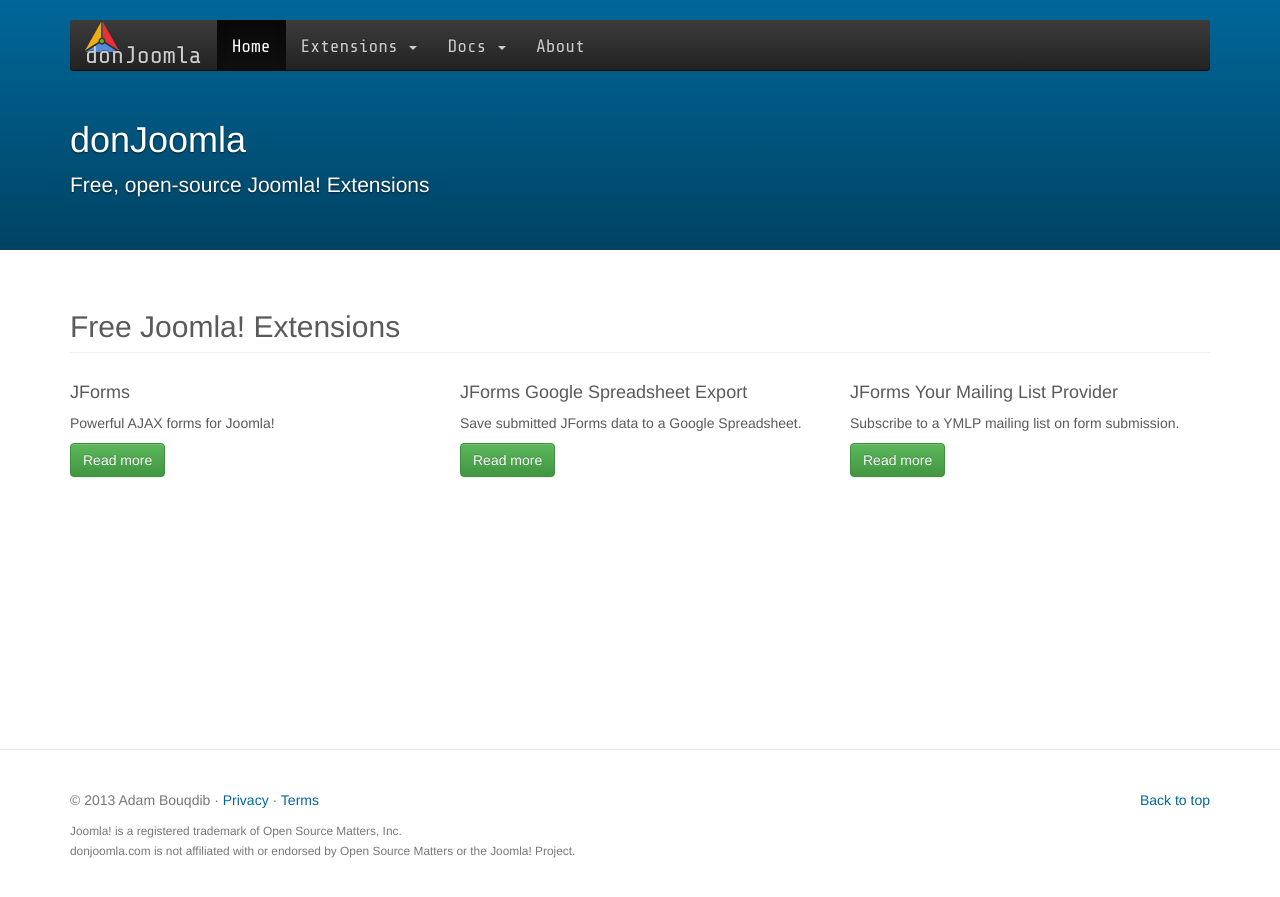
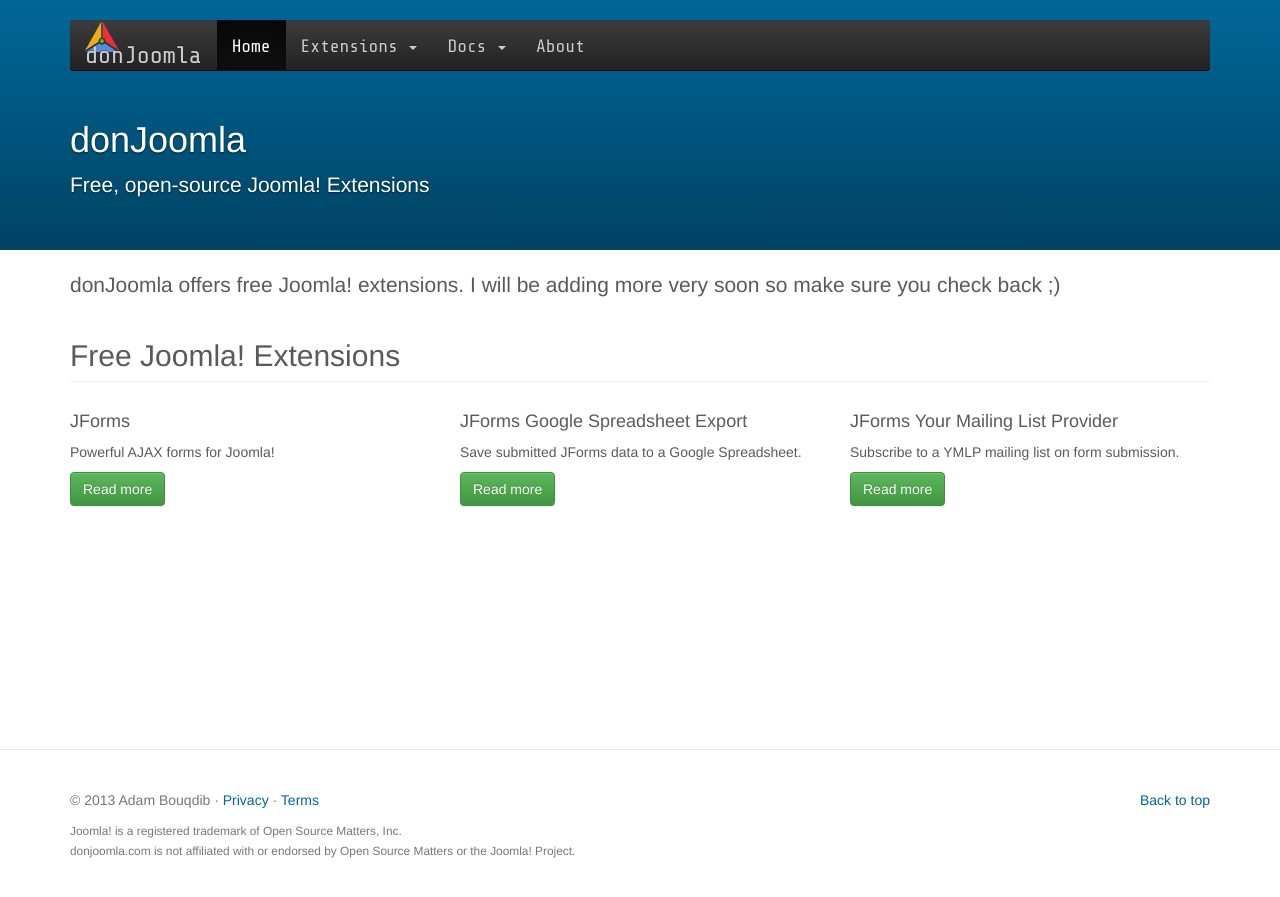
Before and after one commit to donJoomla/donjoomla.github.io, a Jekyll site: the page built from index.html, in a window 1280 px wide. Shown: the top 897 px of the page. Built offline with Jekyll 4.4.1, drawn with Linux system fonts in a browser that asks for light colours; nearby versions of some CDN libraries.

Commit message:
Update index.html

```diff
--- a/index.html
+++ b/index.html
@@ -9,6 +9,7 @@
     changefreq: monthly
     lastmod: 2013-06-11T07:07:00
 ---
+<p class="lead">donJoomla offers free Joomla! extensions. I will be adding more very soon so make sure you check back ;)</p>
 <h2 class="page-header">Free Joomla! Extensions</h2>
 <div class="row">
   <div class="col-md-4">
```
